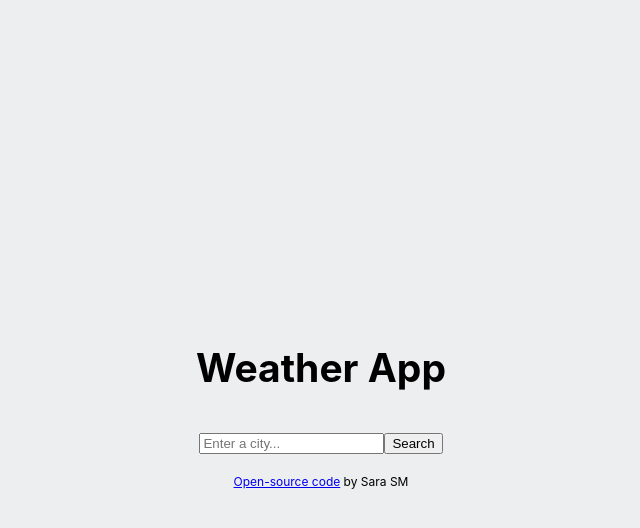
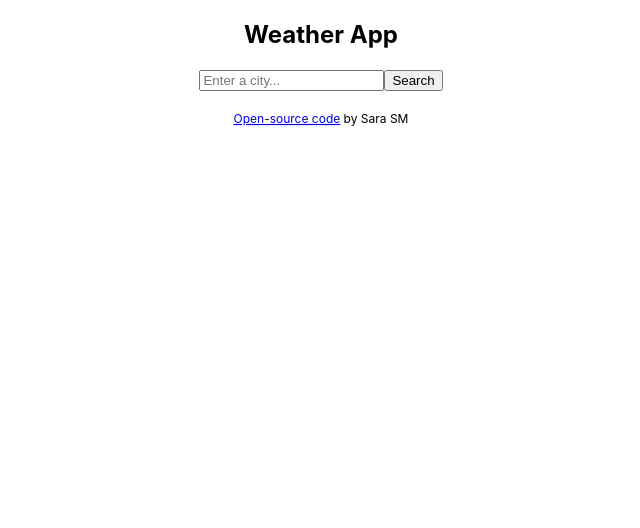
Before and after one commit to SaraSaria/weather-react, a React (Create React App) app: page / in a window 1280 px wide. Shown: the top 528 px of the page, without its empty margins (319-959 px from the left). Built offline with nearby package versions, Linux system fonts and the light colour scheme.

Commit message:
updated css

```diff
--- a/src/App.css
+++ b/src/App.css
@@ -5,23 +5,6 @@
 .App-logo {
   height: 40vmin;
   pointer-events: none;
-}
-
-@media (prefers-reduced-motion: no-preference) {
-  .App-logo {
-    animation: App-logo-spin infinite 20s linear;
-  }
-}
-
-.App-header {
-  background-color: #edeef0;
-  min-height: 100vh;
-  display: flex;
-  flex-direction: column;
-  align-items: center;
-  justify-content: center;
-  font-size: calc(10px + 2vmin);
-  color: black;
 }
 
 .Code-link-line {
```
